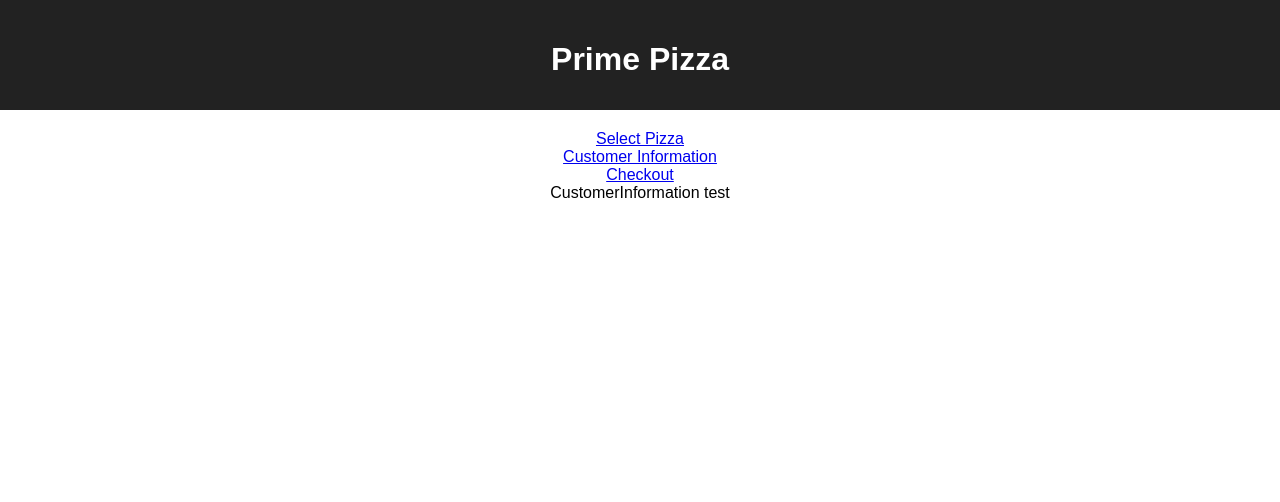
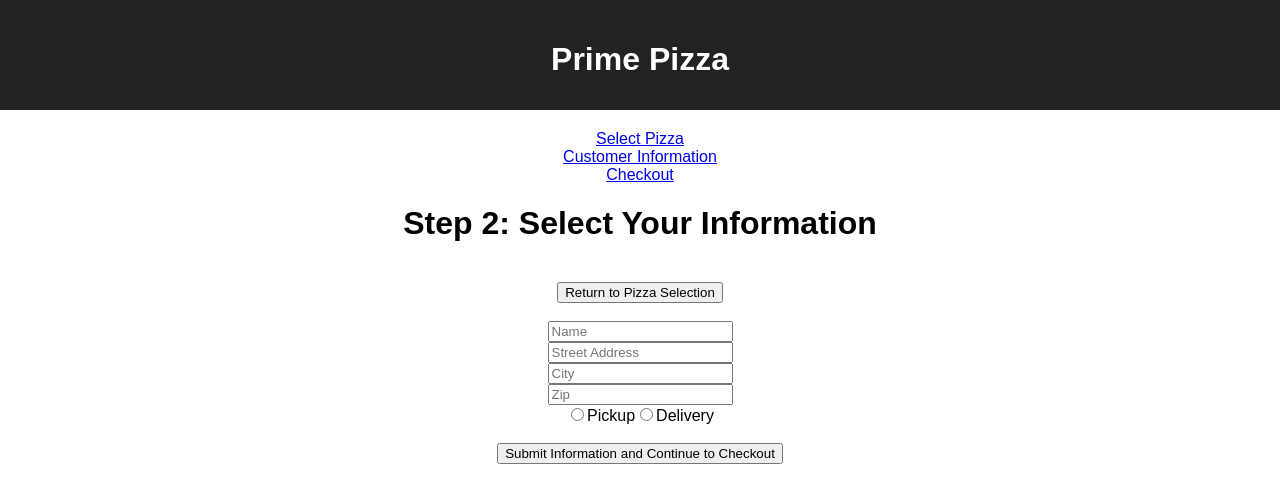
Before and after one commit to Rhematic/group-pizza-parlor, a React (Create React App) app: page /#/customer in a window 1280 px wide. Shown: the top 502 px of the page. Built offline with nearby package versions, Linux system fonts and the light colour scheme; no server answers.

Commit message:
customer-info-added

```diff
--- a/src/components/CustomerInformation/CustomerInformation.jsx
+++ b/src/components/CustomerInformation/CustomerInformation.jsx
@@ -1,9 +1,125 @@
-import React from 'react'
+import { useHistory } from "react-router-dom";
+import { useDispatch, useSelector } from "react-redux";
+import { useState } from "react";
 
-const CustomerInformation = () => {
+function CustomerInformation() {
+  const dispatch = useDispatch();
+  const history = useHistory();
+
+  const pizzas = useSelector((store) => store.pizzas);
+  const orders = useSelector((store) => store.order);
+
+  const [info, setInfo] = useState({
+    customer_name: "",
+    street_address: "",
+    city: "",
+    zip: "",
+    type: "",
+  });
+
+  const addCustomerInfo = (e) => {
+    e.preventDefault();
+    dispatch({
+      type: "SET_CUSTOMER",
+      payload: {
+        customer_name: info.customer_name,
+        street_address: info.street_address,
+        city: info.city,
+        zip: info.zip,
+        total: sumOrders(),
+        type: info.type,
+        pizzas: pizzaQuantity(),
+      },
+    });
+
+    history.push("/checkout");
+  };
+
+  function sumOrders() {
+    let total = 0;
+    for (let pizza of orders) {
+      total += Number(pizza.price);
+    }
+    return total.toFixed(2);
+  }
+
+  function pizzaQuantity() {
+    let pizzaQuantity = [];
+    for (let pizza of pizzas) {
+      let count = 0;
+      for (let order of orders) {
+        if (pizza.id === order.id) {
+          count++;
+        }
+      }
+      if (count > 0) {
+        pizzaQuantity.push({ id: pizza.id, quantity: count });
+      }
+    }
+    console.log(pizzaQuantity);
+    return pizzaQuantity;
+  }
+
   return (
-    <div>CustomerInformation test</div>
-  )
+    <div>
+      <h1>Step 2: Select Your Information</h1>
+
+      <br />
+      <button onClick={() => history.push("/")}>
+        Return to Pizza Selection
+      </button>
+      <br />
+      <br />
+      <form onSubmit={addCustomerInfo}>
+        <input
+          placeholder="Name"
+          onChange={(event) =>
+            setInfo({ ...info, customer_name: event.target.value })
+          }
+        />
+        <br />
+        <input
+          placeholder="Street Address"
+          onChange={(event) =>
+            setInfo({ ...info, street_address: event.target.value })
+          }
+        />
+        <br />
+        <input
+          placeholder="City"
+          onChange={(event) => setInfo({ ...info, city: event.target.value })}
+        />
+        <br />
+        <input
+          placeholder="Zip"
+          onChange={(event) => setInfo({ ...info, zip: event.target.value })}
+        />
+        <br />
+        {/* the type should two radio buttons that are "pickup" or "delivery" */}
+        <input
+          type="radio"
+          name="type"
+          value="pickup"
+          onChange={(event) => setInfo({ ...info, type: event.target.value })}
+        />
+        <label htmlFor="pickup">Pickup</label>
+
+        <input
+          type="radio"
+          name="type"
+          value="delivery"
+          onChange={(event) => setInfo({ ...info, type: event.target.value })}
+        />
+        <label htmlFor="delivery">Delivery</label>
+
+        <br />
+        <br />
+        <button type="submit">
+          Submit Information and Continue to Checkout
+        </button>
+      </form>
+    </div>
+  );
 }
 
 export default CustomerInformation;
```
